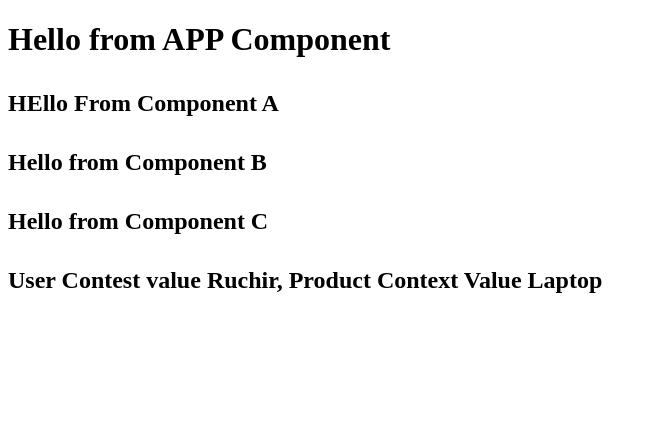
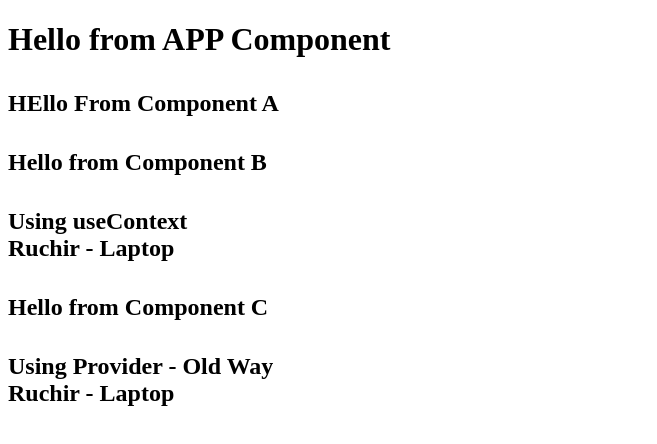
Before and after one commit to RuchirSaxena/React_Context_Reducer, a React (Create React App) app: page / in a window 1280 px wide. Shown: the top 444 px of the page, without its empty margins (0-657 px from the left). Built offline with nearby package versions, Linux system fonts and the light colour scheme.

Commit message:
Using Use Context Hook

```diff
--- a/src/components/ComponentB.jsx
+++ b/src/components/ComponentB.jsx
@@ -1,9 +1,15 @@
 import ComponentC from "./ComponentC";
+import { useContext } from "react";
+import { UserContext, ProductContext } from "../App";
 
 export default function ComponentB() {
+  const user = useContext(UserContext);
+  const Product = useContext(ProductContext);
   return (
     <div className="App">
       <h4>Hello from Component B</h4>
+      <div>Using useContext</div>
+      {user} - {Product}
       <ComponentC />
     </div>
   );
--- a/src/components/ComponentC.jsx
+++ b/src/components/ComponentC.jsx
@@ -1,25 +1,26 @@
-import { UserContext, ProductContext } from '../App';
+import { UserContext, ProductContext } from "../App";
 
 export default function ComponentC() {
   return (
     <div className="App">
       <h4>Hello from Component C</h4>
-       <UserContext.Consumer>
-         {
-           (value) => {
-             return (
-               <ProductContext.Consumer>
-                 {
-                   product => {
-                   return <div> User Contest value {value}, Product Context Value {product}</div>
-                   }
-                 }
-               </ProductContext.Consumer>
-
-             )
-           }
-         }
-       </UserContext.Consumer>
+      <div>Using Provider - Old Way</div>
+      <UserContext.Consumer>
+        {(value) => {
+          return (
+            <ProductContext.Consumer>
+              {(product) => {
+                return (
+                  <div>
+                    {" "}
+                    {value} - {product}
+                  </div>
+                );
+              }}
+            </ProductContext.Consumer>
+          );
+        }}
+      </UserContext.Consumer>
     </div>
   );
 }
```
Also changed, not shown: Notes.txt.
